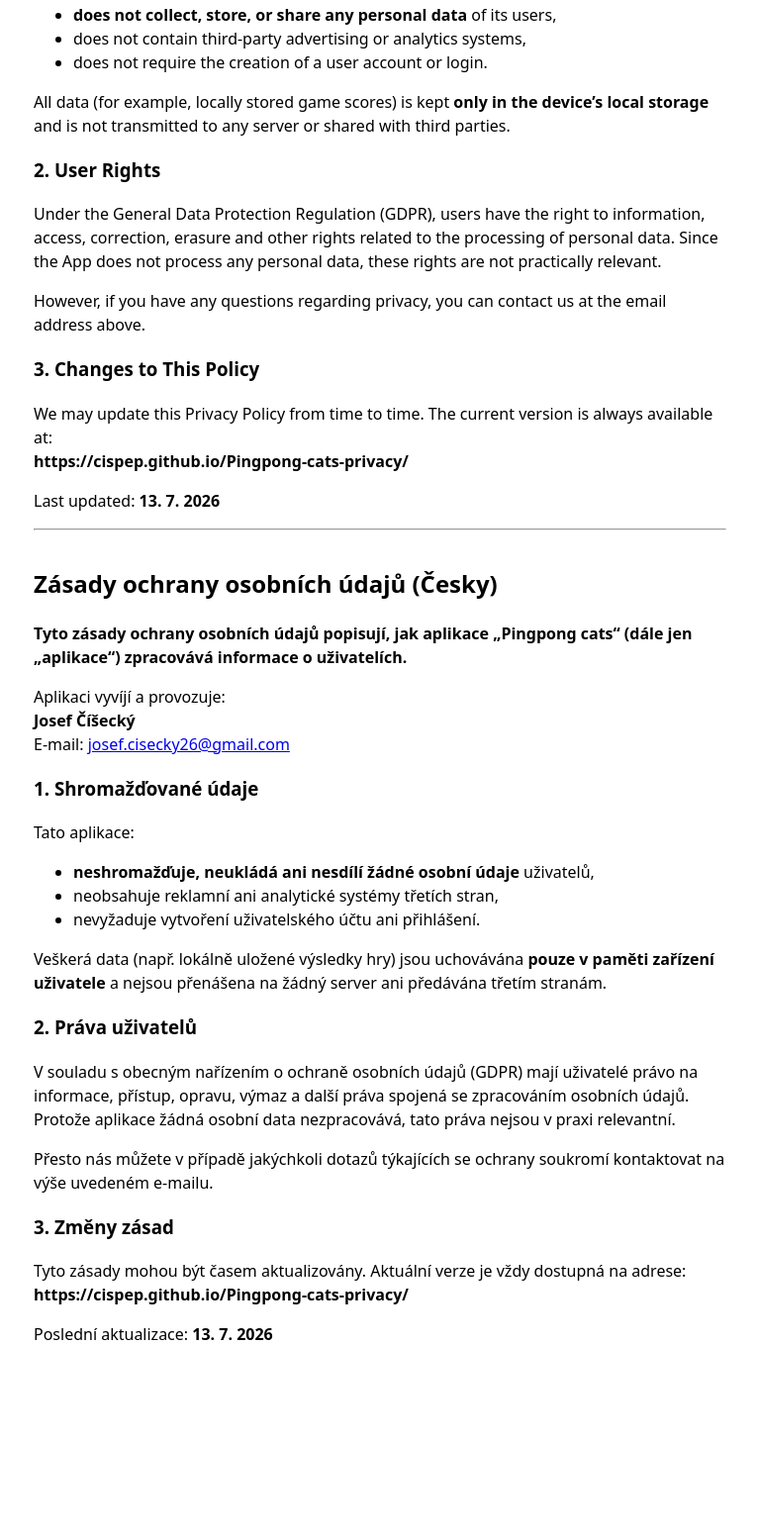
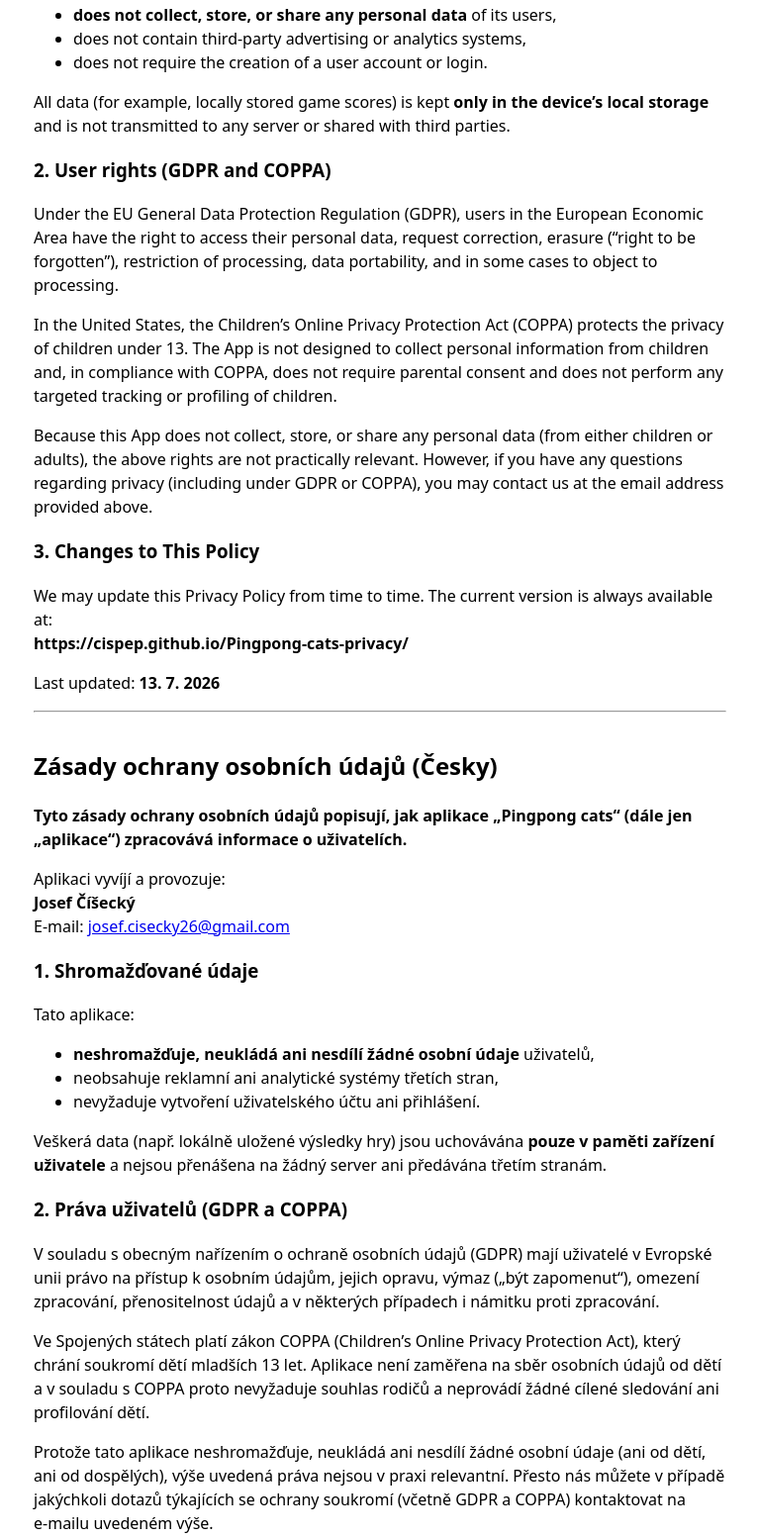
Before and after one commit to Cispep/Pingpong-cats-privacy, a plain HTML site: page index.html in a window 1280 px wide. Shown: the part 472-2026 px from the top of the page at 99% size, without its empty margins (256-1021 px from the left). Before the commit the page ends 1864 px from the top, so only its background shows below. Drawn offline with Linux system fonts and the light colour scheme.

Commit message:
Revise user rights section for GDPR and COPPA compliance
Updated user rights section to include GDPR and COPPA details.

```diff
--- a/index.html
+++ b/index.html
@@ -34,9 +34,10 @@
   </ul>
   <p>All data (for example, locally stored game scores) is kept <strong>only in the device’s local storage</strong> and is not transmitted to any server or shared with third parties.</p>
 
-  <h3>2. User Rights</h3>
-  <p>Under the General Data Protection Regulation (GDPR), users have the right to information, access, correction, erasure and other rights related to the processing of personal data. Since the App does not process any personal data, these rights are not practically relevant.</p>
-  <p>However, if you have any questions regarding privacy, you can contact us at the email address above.</p>
+  <h3>2. User rights (GDPR and COPPA)</h3>
+  <p>Under the EU General Data Protection Regulation (GDPR), users in the European Economic Area have the right to access their personal data, request correction, erasure (“right to be forgotten”), restriction of processing, data portability, and in some cases to object to processing.</p>
+  <p>In the United States, the Children’s Online Privacy Protection Act (COPPA) protects the privacy of children under 13. The App is not designed to collect personal information from children and, in compliance with COPPA, does not require parental consent and does not perform any targeted tracking or profiling of children.</p>
+  <p>Because this App does not collect, store, or share any personal data (from either children or adults), the above rights are not practically relevant. However, if you have any questions regarding privacy (including under GDPR or COPPA), you may contact us at the email address provided above.</p>
 
   <h3>3. Changes to This Policy</h3>
   <p>We may update this Privacy Policy from time to time. The current version is always available at:<br>
@@ -60,9 +61,10 @@
   </ul>
   <p>Veškerá data (např. lokálně uložené výsledky hry) jsou uchovávána <strong>pouze v paměti zařízení uživatele</strong> a nejsou přenášena na žádný server ani předávána třetím stranám.</p>
 
-  <h3>2. Práva uživatelů</h3>
-  <p>V souladu s obecným nařízením o ochraně osobních údajů (GDPR) mají uživatelé právo na informace, přístup, opravu, výmaz a další práva spojená se zpracováním osobních údajů. Protože aplikace žádná osobní data nezpracovává, tato práva nejsou v praxi relevantní.</p>
-  <p>Přesto nás můžete v případě jakýchkoli dotazů týkajících se ochrany soukromí kontaktovat na výše uvedeném e‑mailu.</p>
+  <h3>2. Práva uživatelů (GDPR a COPPA)</h3>
+  <p>V souladu s obecným nařízením o ochraně osobních údajů (GDPR) mají uživatelé v Evropské unii právo na přístup k osobním údajům, jejich opravu, výmaz („být zapomenut“), omezení zpracování, přenositelnost údajů a v některých případech i námitku proti zpracování.</p>
+  <p>Ve Spojených státech platí zákon COPPA (Children’s Online Privacy Protection Act), který chrání soukromí dětí mladších 13 let. Aplikace není zaměřena na sběr osobních údajů od dětí a v souladu s COPPA proto nevyžaduje souhlas rodičů a neprovádí žádné cílené sledování ani profilování dětí.</p>
+  <p>Protože tato aplikace neshromažďuje, neukládá ani nesdílí žádné osobní údaje (ani od dětí, ani od dospělých), výše uvedená práva nejsou v praxi relevantní. Přesto nás můžete v případě jakýchkoli dotazů týkajících se ochrany soukromí (včetně GDPR a COPPA) kontaktovat na e‑mailu uvedeném výše.</p>
 
   <h3>3. Změny zásad</h3>
   <p>Tyto zásady mohou být časem aktualizovány. Aktuální verze je vždy dostupná na adrese:<br>
```
